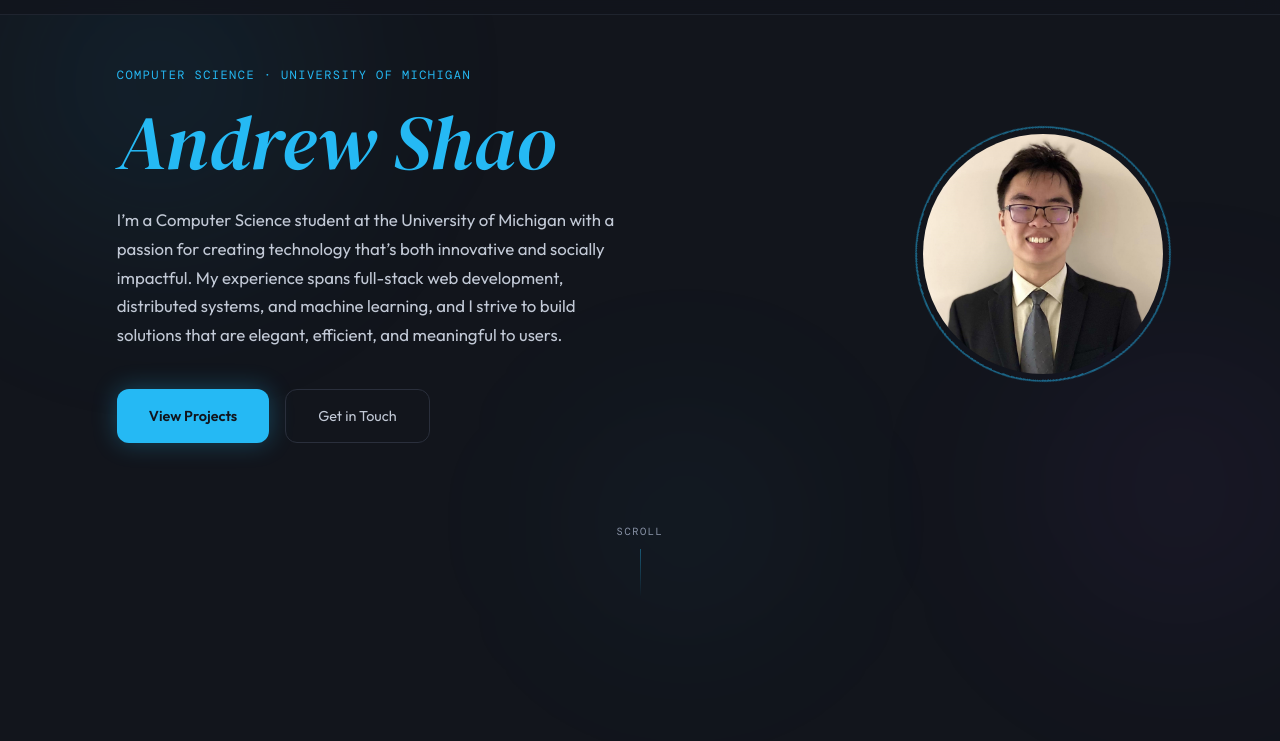
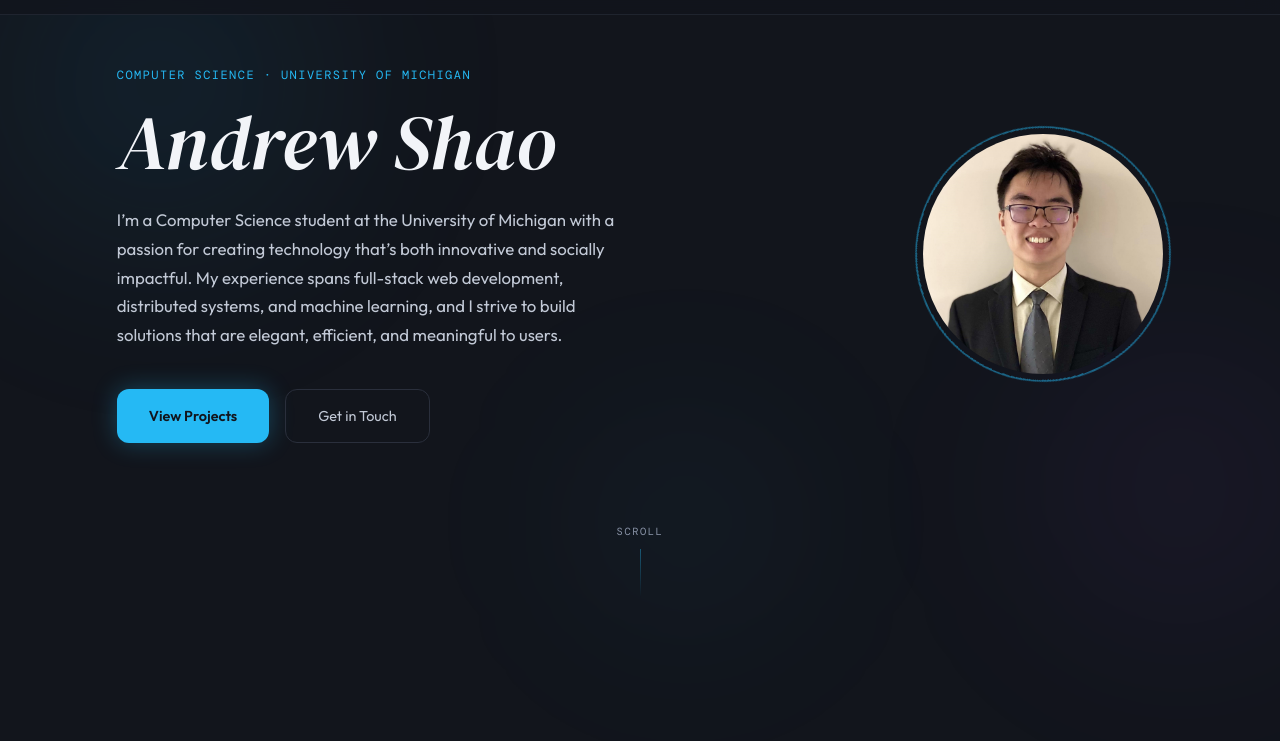
Before and after one commit to AndrewShao628/AndrewShao628.github.io, a plain HTML site: page index.html in a window 1280 px wide. Shown: the part 59-800 px from the top of the page. Drawn offline with nearby package versions, Linux system fonts and the light colour scheme; a web font is replaced by a local one.

Commit message:
Update style.css

```diff
--- a/style.css
+++ b/style.css
@@ -202,7 +202,7 @@
 
 h1 em {
   font-style: italic;
-  color: var(--accent);
+  /* color: var(--accent); */
 }
 
 .about-bio {
```
